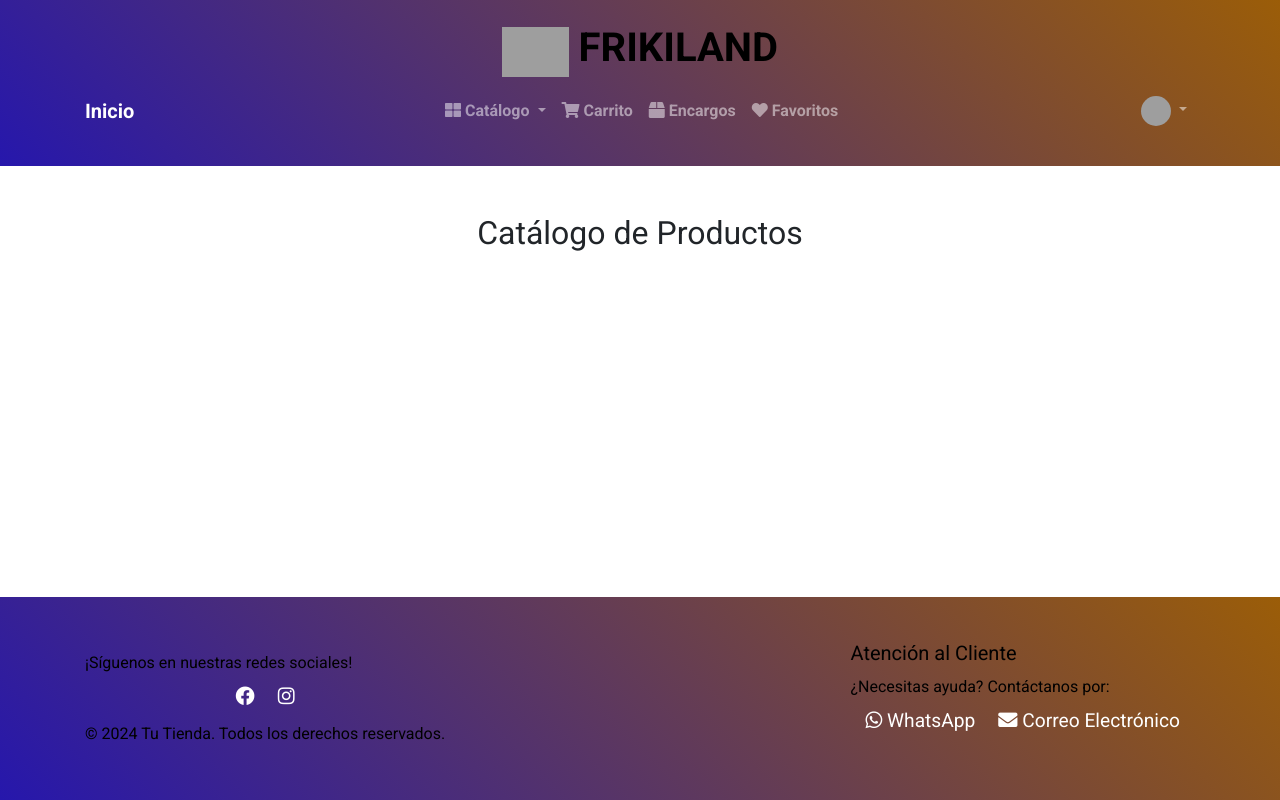
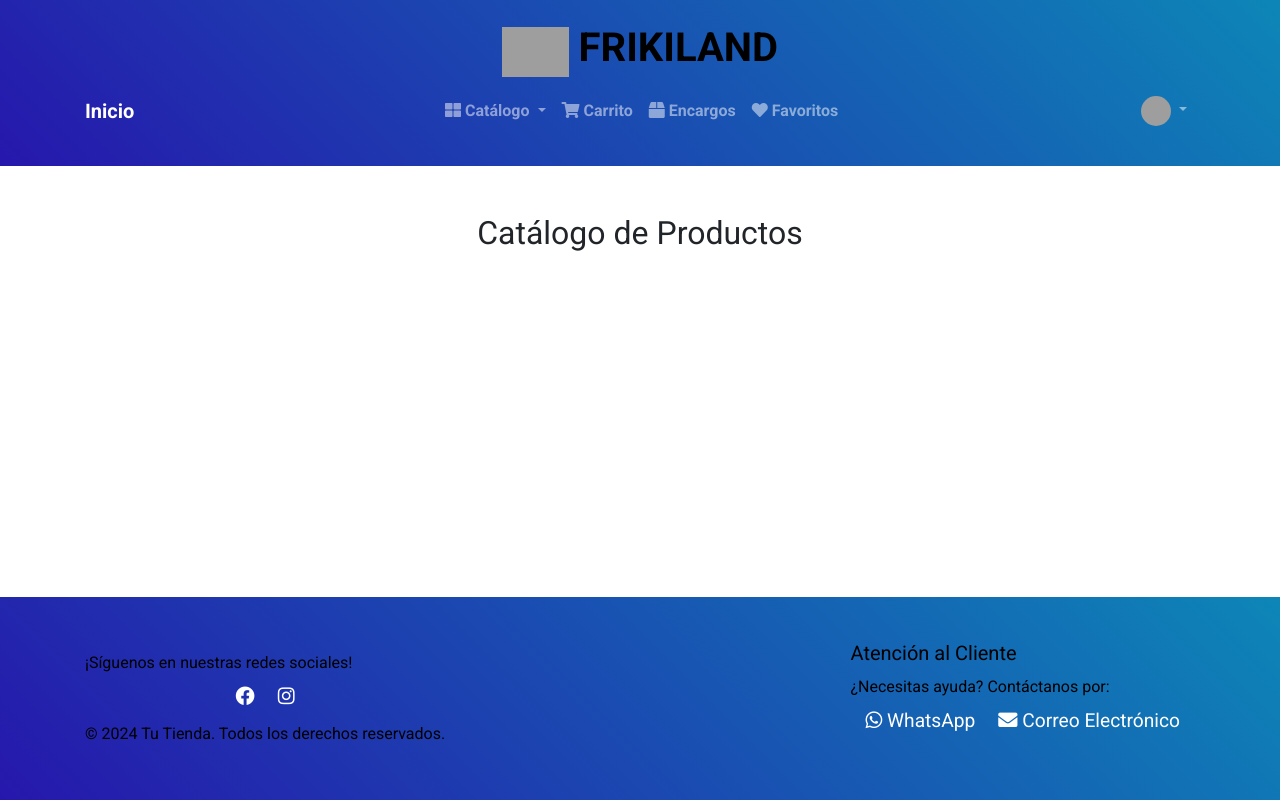
Before and after one commit to 13Juanpaxd/python, a Flask app: page /catalogo in a window 1280 px wide. Run offline with Flask 3, Linux system fonts and the light colour scheme; the visitor is signed in with stand-in values (Sample User, id 1); data that the repository does not hold is empty; some libraries are stand-ins or nearby versions; grey boxes are pictures that could not be loaded.

Commit message:
Update catalogo.html

```diff
--- a/templates/catalogo.html
+++ b/templates/catalogo.html
@@ -21,7 +21,7 @@
         }
 
         header {
-            background: linear-gradient(45deg, #2617ac, #9b5d08);
+            background: linear-gradient(45deg, #2617ac, #0d86b7);
             color: rgb(0, 0, 0);
         }
 
@@ -56,7 +56,7 @@
         }
 
         footer {
-            background: linear-gradient(45deg, #2617ac, #9b5d08);
+            background: linear-gradient(45deg, #2617ac, #0d86b7);
             color: rgb(0, 0, 0);
             text-align: center;
             padding: 20px 0;
```
